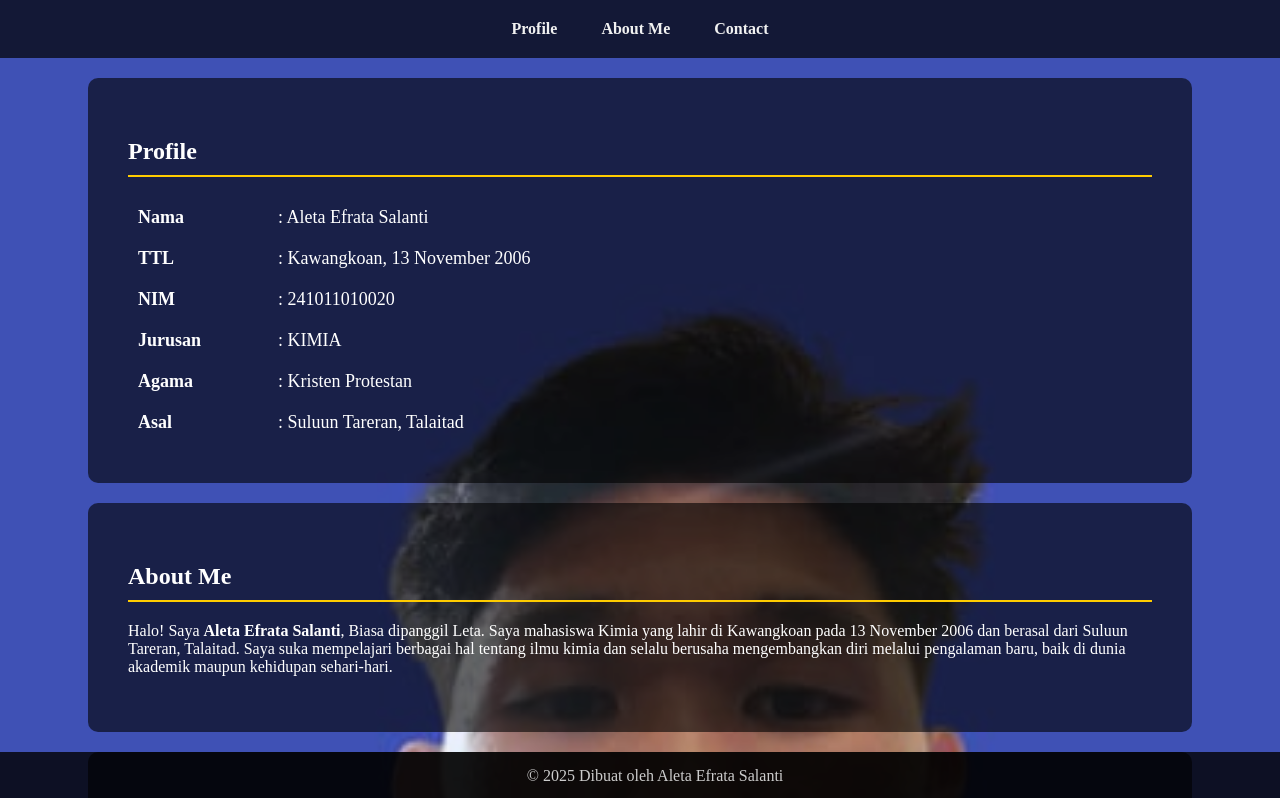
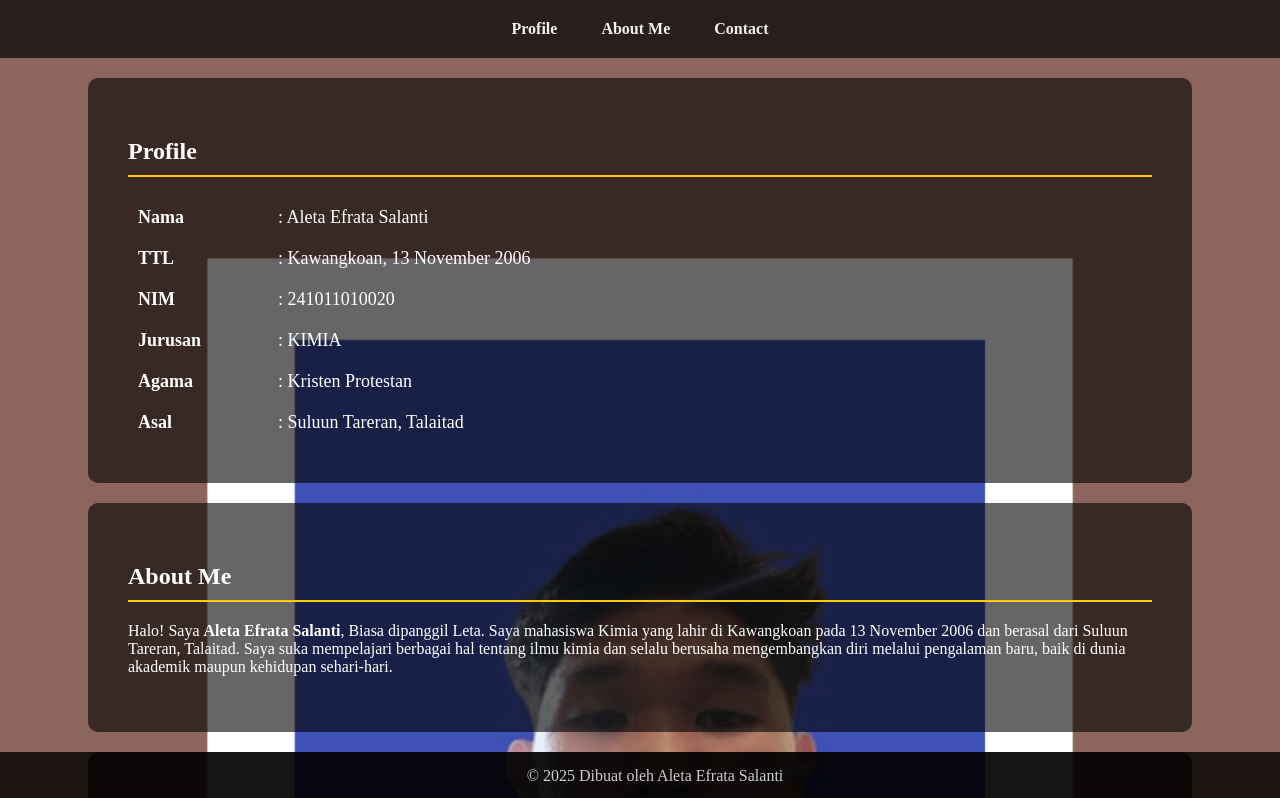
Before and after one commit to michailarungkat/Tugas-Teknologi-Informasi-AS, a plain HTML site: page index.html in a window 1280 px wide. Shown: the top 798 px of the page. Drawn offline with Linux system fonts and the light colour scheme.

Commit message:
Add files via upload
Signed-off-by: michailarungkat <michaila.gkr@gmail.com>

```diff
--- a/index.html
+++ b/index.html
@@ -8,7 +8,7 @@
     body {
       margin: 0;
       font-family: 'Times New Roman', Times, serif;
-      background: url('leta.jpg') no-repeat center center fixed;
+      background: url('Letalagi.png') no-repeat center center fixed;
       background-size: cover;
       color: white;
     }
```
Also changed, not shown: Letalagi.png (added).
